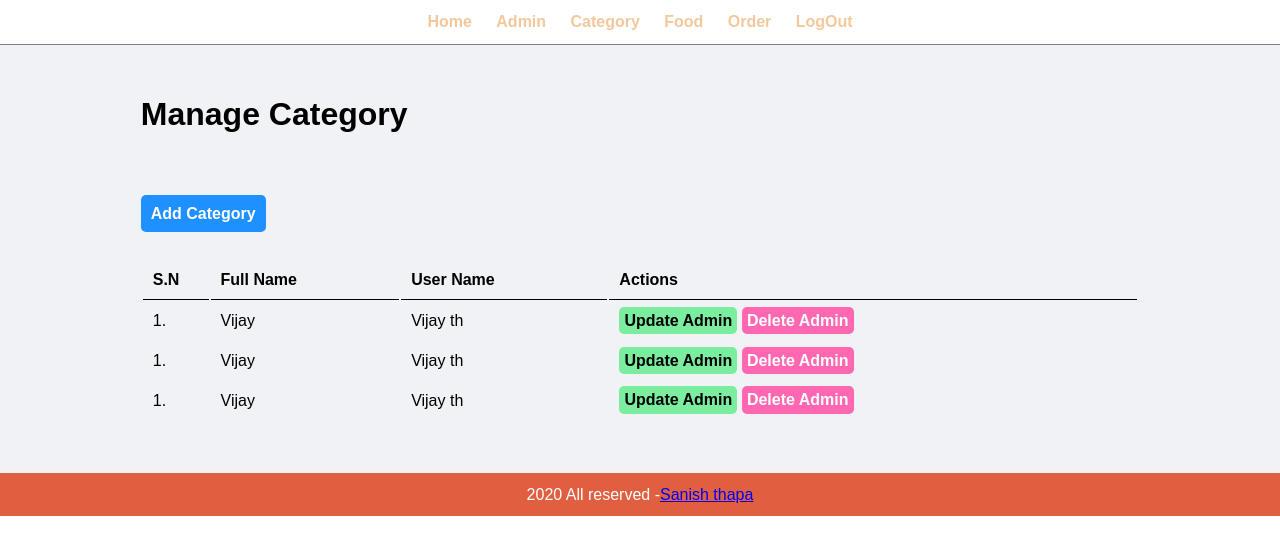
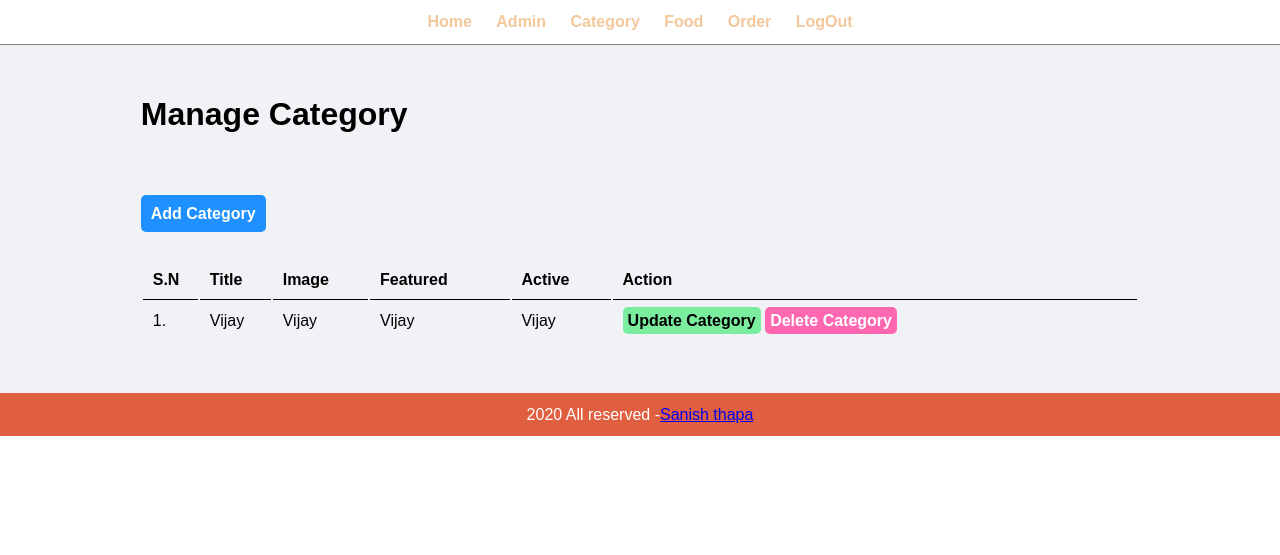
Before and after one commit to Sanish73/FOOD-ORDER-ecommerce-BACKED, a PHP site: page /Food_Order/manage-category.php in a window 1280 px wide. Shown: the top 555 px of the page. Run offline with PHP 8.4, Linux system fonts and the light colour scheme; the visitor is signed in with stand-in values (Sample User, id 1); data that the repository does not hold is empty.

Commit message:
manage category

```diff
--- a/admin/manage-category.php
+++ b/admin/manage-category.php
@@ -25,39 +25,46 @@
         <table class="tbl-full">
             <tr>
                 <th>S.N</th>
-                <th>Full Name</th>
-                <th>User Name</th>
-                <th>Actions</th>
+                <th>Title</th>
+                <th>Image</th>
+                <th>Featured</th>
+                <th>Active</th>
+                <th>Action</th>
             </tr>
+
+            <!-- ------------------php for table----------------- -->
+
+            <?php
+            $sql = "SELECT * FROM tbl_category";
+
+            $qry = mysqli_query($conn, $sql);
+
+            $count = mysqli_num_rows($qry);
+
+            if ($count > 0) {
+                //we have data
+                while($rew = mysqli_fetch_assoc($qry)){
+
+                }
+            } else {
+                //we donot have data
+                //desplaying message inside table
+            }
+
+            ?>
             <tr>
                 <td>1.</td>
-                <td>Vijay </td>
-                <td>Vijay th</td>
+                <td>Vijay</td>
+                <td>Vijay</td>
+                <td>Vijay</td>
+                <td>Vijay</td>
                 <td>
-                    <a href="#" class="btn-secondary">Update Admin</a>
-                    <a href="#" class="btn-danger">Delete Admin</a>
+                    <a href="#" class="btn-secondary">Update Category</a>
+                    <a href="#" class="btn-danger">Delete Category</a>
                 </td>
             </tr>
 
-            <tr>
-                <td>1.</td>
-                <td>Vijay </td>
-                <td>Vijay th</td>
-                <td>
-                    <a href="#" class="btn-secondary">Update Admin</a>
-                    <a href="#" class="btn-danger">Delete Admin</a>
-                </td>
-            </tr>
 
-            <tr>
-                <td>1.</td>
-                <td>Vijay </td>
-                <td>Vijay th</td>
-                <td>
-                    <a href="#" class="btn-secondary">Update Admin</a>
-                    <a href="#" class="btn-danger">Delete Admin</a>
-                </td>
-            </tr>
 
         </table>
     </div>
```
